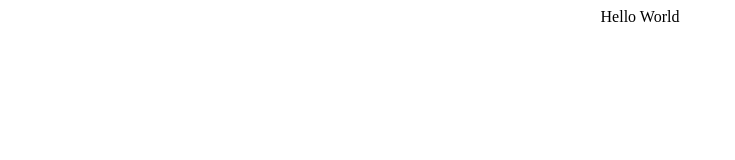
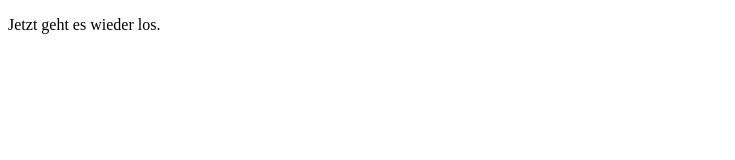
Before and after one commit to paulohloblin/Lab_13, a plain HTML site: page index.html in a window 1280 px wide. Shown: the whole page, without its empty margins (0-735 px from the left). Drawn offline with Linux system fonts and the light colour scheme.

Commit message:
turned to html5, added basic semanthic elements

```diff
--- a/index.html
+++ b/index.html
@@ -1,7 +1,14 @@
+<!DOCTYPE html>
 <html>
   <head>
+    <meta charset="UTF-8">
+    <title>Title of the document</title>
   </head>
   <body>
-  <p align = center>Hello World</p>
+    <header></header>
+	<main>
+	  <p>Jetzt geht es wieder los.</p>
+	</main>
+	<footer></footer>
   </body>
 </html>
```
